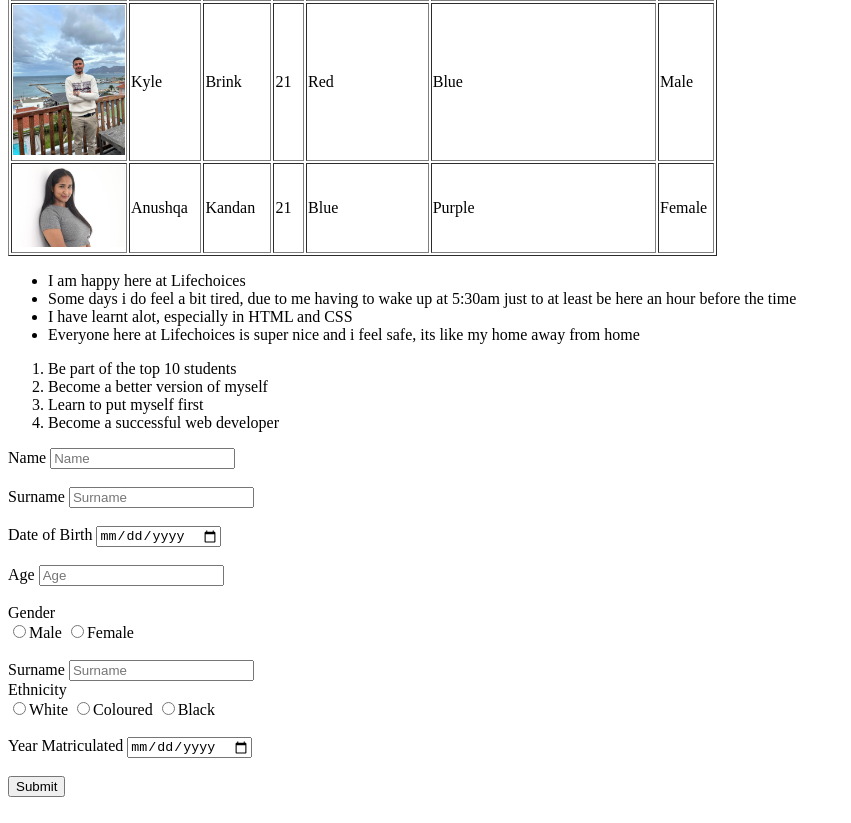
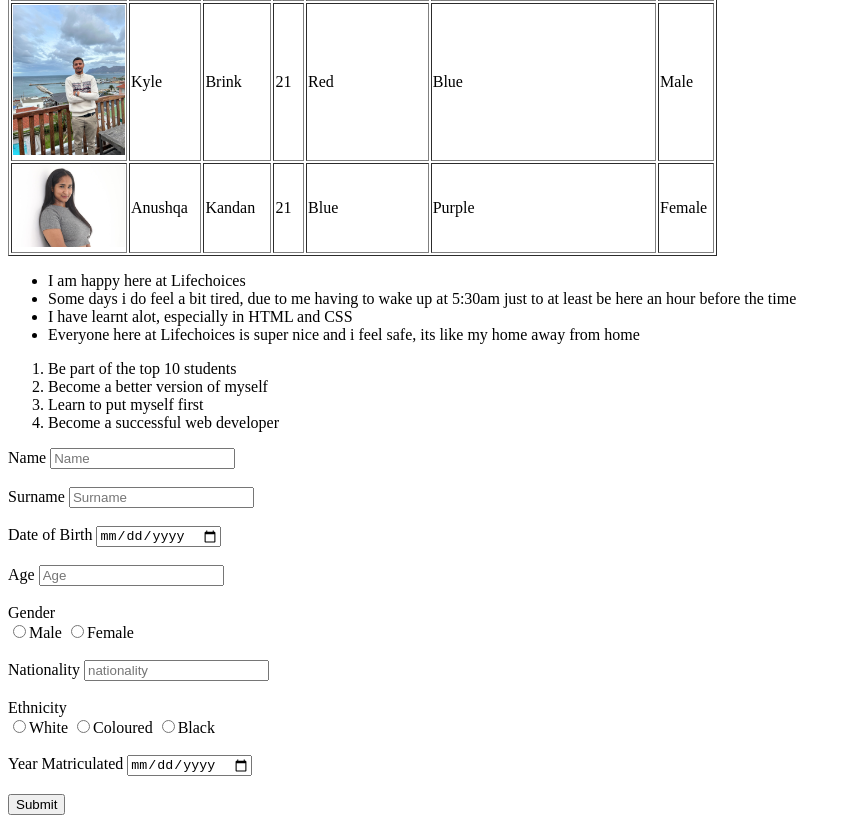
Before and after one commit to asheekasamuels/Wednesday, a plain HTML site: page index.html in a window 1280 px wide. Shown: the part 740-1563 px from the top of the page, without its empty margins (0-851 px from the left). Drawn offline with Linux system fonts and the light colour scheme.

Commit message:
edit form 4

```diff
--- a/index.html
+++ b/index.html
@@ -113,8 +113,9 @@
         <label><input type = "radio" name = "male-female" value = "female">Female</label>
         <br>
         <br>
-        <label for = "surname">Surname</label>
-        <input type = "text" name = "surname" placeholder = "Surname" id = "surname">
+        <label for = "nationality">Nationality</label>
+        <input type = "text" name = "nationality" placeholder = "nationality" id = "nationality">
+        <br>
         <br>
         <label for = "ethnicity">Ethnicity</label>
         <br>
```
